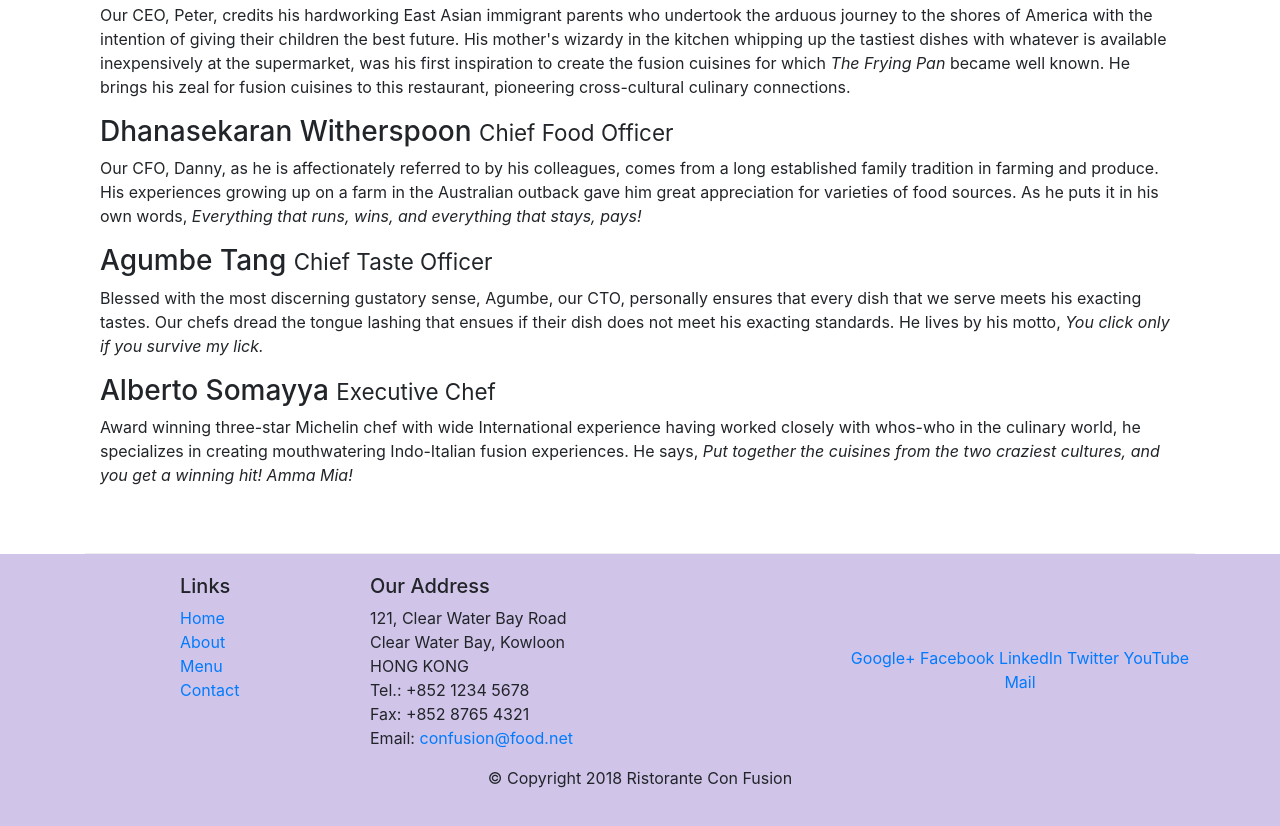
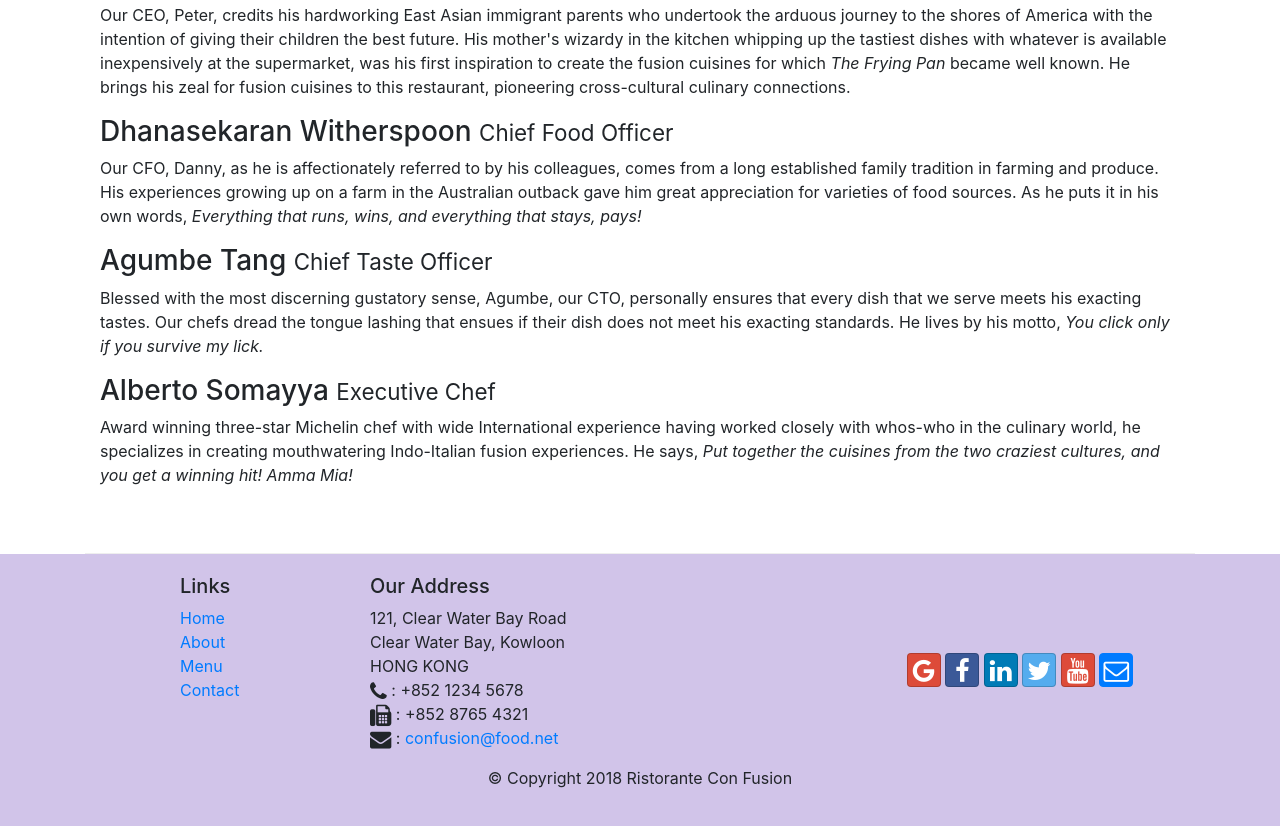
Before and after one commit to AbdulSami-07/conFusion, a website: page aboutus.html in a window 1280 px wide. Shown: the part 1000-1826 px from the top of the page. Drawn offline with nearby package versions, Linux system fonts and the light colour scheme.

Commit message:
Icon font

```diff
--- a/aboutus.html
+++ b/aboutus.html
@@ -9,6 +9,8 @@
     <title>Ristorante Con Fusion: About Us</title>
 
     <link rel="stylesheet" href="./node_modules/bootstrap/dist/css/bootstrap.min.css">
+    <link rel="stylesheet" href="node_modules/font-awesome/css/font-awesome.min.css">
+    <link rel="stylesheet" href="node_modules/bootstrap-social/bootstrap-social.css">
     <link rel="stylesheet" href="style.css">
 </head>
 
@@ -21,10 +23,10 @@
             <a class="navbar-brand mr-auto " href="#">Ristornate Con Fusion</a>
             <div class="collapse navbar-collapse" id="Navbar">
                 <ul class="navbar-nav mr-auto">
-                    <li class="nav-item"><a class="nav-link" href="./index.html">Home</a></li>
-                    <li class="nav-item active"><a class="nav-link" href="#">About</a></li>
-                    <li class="nav-item"><a class="nav-link" href="">Menu</a></li>
-                    <li class="nav-item"><a class="nav-link" href="#">Contact</a></li>
+                    <li class="nav-item"><a class="nav-link" href="./index.html"><span class="fa fa-home"></span>Home</a></li>
+                    <li class="nav-item active"><a class="nav-link" href="#"><span class="fa fa-info"></span>About</a></li>
+                    <li class="nav-item"><a class="nav-link" href="#"><span class="fa fa-list"></span>Menu</a></li>
+                    <li class="nav-item"><a class="nav-link" href="#"><span class="fa fa-address-card"></span>Contact</a></li>
                 </ul>
             </div>
         </div>
@@ -100,19 +102,19 @@
 		              121, Clear Water Bay Road<br>
 		              Clear Water Bay, Kowloon<br>
 		              HONG KONG<br>
-		              Tel.: +852 1234 5678<br>
-		              Fax: +852 8765 4321<br>
-		              Email: <a href="mailto:confusion@food.net">confusion@food.net</a>
+		              <i class="fa fa-phone fa-lg"></i> : +852 1234 5678<br>
+		              <i class="fa fa-fax fa-lg"></i> : +852 8765 4321<br>
+		              <i class="fa fa-envelope fa-lg"></i> : <a href="mailto:confusion@food.net">confusion@food.net</a>
 		           </address>
                 </div>
                 <div class="col-12 col-sm-4 align-self-center">
                     <div class="text-center">
-                        <a href="http://google.com/+">Google+</a>
-                        <a href="http://www.facebook.com/profile.php?id=">Facebook</a>
-                        <a href="http://www.linkedin.com/in/">LinkedIn</a>
-                        <a href="http://twitter.com/">Twitter</a>
-                        <a href="http://youtube.com/">YouTube</a>
-                        <a href="mailto:">Mail</a>
+                        <a class="btn btn-social-icon btn-google" href="http://google.com/+"><i class="fa fa-google fa-lg"></i></a>
+                        <a class="btn btn-social-icon btn-facebook" href="http://www.facebook.com/profile.php?id="><i class="fa fa-facebook fa-lg"></i></a>
+                        <a class="btn btn-social-icon btn-linkedin" href="http://www.linkedin.com/in/"><i class="fa fa-linkedin fa-lg"></i></a>
+                        <a class="btn btn-social-icon btn-twitter" href="http://twitter.com/"><i class="fa fa-twitter fa-lg"></i></a>
+                        <a class="btn btn-social-icon btn-google" href="http://youtube.com/"><i class="fa fa-youtube fa-lg"></i></a>
+                        <a class="btn btn-social-icon btn-primary" href="mailto:"><i class="fa fa-envelope-o fa-lg"></i></a>
                     </div>
                 </div>
            </div>
--- a/package.json
+++ b/package.json
@@ -15,6 +15,8 @@
   },
   "dependencies": {
     "bootstrap": "^4.5.0",
+    "bootstrap-social": "^5.1.1",
+    "font-awesome": "^4.7.0",
     "jquery": "^3.5.1",
     "popper.js": "^1.16.1",
     "rfs": "^9.0.3",
```
Also changed, not shown: index.html (+18 -13 lines), 1 other file.
